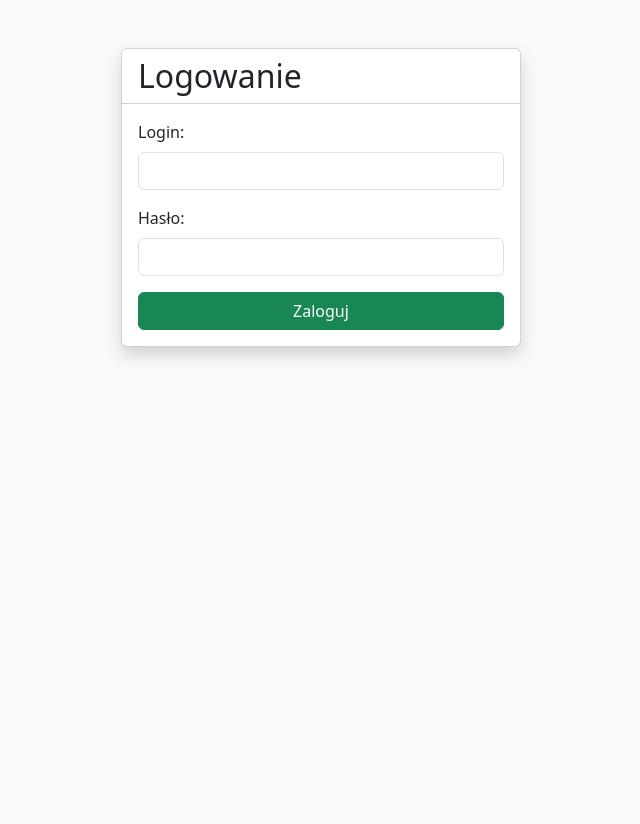
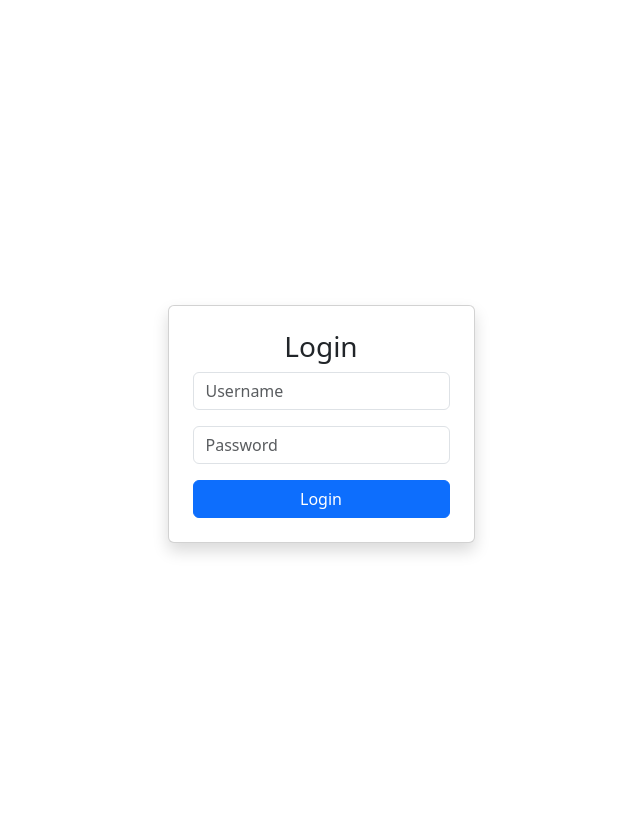
Before and after one commit to Osmobaits/Osmo, a Flask app: page /login in a window 1280 px wide. Shown: the whole page, without its empty margins (319-959 px from the left). Before the commit the page ends 358 px from the top, so only its background shows below. Run offline with Flask 3, Linux system fonts and the light colour scheme; some libraries are stand-ins or nearby versions.

Commit message:
Update index.html

```diff
--- a/templates/index.html
+++ b/templates/index.html
@@ -1,17 +1,30 @@
-<!doctype html>
-<html lang="pl">
+<!DOCTYPE html>
+<html lang="en">
 <head>
     <meta charset="UTF-8">
     <meta name="viewport" content="width=device-width, initial-scale=1.0">
-    <title>OSMO Baits Order Management</title>
+    <title>OSMO Baits Warehouse Management</title>
     <link href="https://cdn.jsdelivr.net/npm/bootstrap@5.3.0/dist/css/bootstrap.min.css" rel="stylesheet">
+    <script src="https://kit.fontawesome.com/a076d05399.js" crossorigin="anonymous"></script>
     <style>
-        .center-text {
-            text-align: center;
-            margin-top: 20px;
-            margin-bottom: 40px;
-            font-size: 2.5rem;
-            font-weight: bold;
+        .category-container {
+            margin-bottom: 30px;
+            padding: 15px;
+            border: 1px solid #ccc;
+            border-radius: 10px;
+            background-color: #f8f9fa;
+        }
+
+        @media (max-width: 767px) {
+            .btn-sm {
+                padding: 8px 12px;
+                font-size: 14px;
+                margin: 3px;
+            }
+
+            .d-flex.gap-1 {
+                gap: 5px !important;
+            }
         }
 
         .nav-container {
@@ -29,153 +42,205 @@
             display: flex;
             gap: 10px;
         }
-
-        /* Responsywność dla małych ekranów */
-        @media (max-width: 767px) {
-            .center-text {
-                font-size: 2rem;
-            }
-
-            .nav-container {
-                flex-direction: column;
-                align-items: flex-start;
-            }
-
-            .nav-buttons {
-                margin-top: 10px;
-            }
-
-            .logout-button {
-                position: static;
-                margin-top: 10px;
-            }
-
-            .card {
-                margin-bottom: 20px;
-            }
-        }
     </style>
 </head>
-<body class="bg-light">
-    <div class="container py-5">
-        {% if username %}
+<body class="container mt-4">
+
+    {% if not logged_in %}
+        <!-- Formularz logowania -->
+        <div class="d-flex justify-content-center align-items-center vh-100">
+            <div class="card p-4 shadow">
+                <h3 class="text-center">Login</h3>
+                <div class="mb-3">
+                    <input id="username" class="form-control" placeholder="Username">
+                </div>
+                <div class="mb-3">
+                    <input id="password" type="password" class="form-control" placeholder="Password">
+                </div>
+                <button class="btn btn-primary w-100" onclick="login()">Login</button>
+            </div>
+        </div>
+    {% else %}
         <!-- Nawigacja -->
         <div class="nav-container">
-                <h1 class="center-text">OSMO Baits Order Management</h1>
+            <h1 class="text-center">OSMO Baits Warehouse Management</h1>
             <div class="nav-buttons">
-                    <a href="/" class="btn btn-primary">Przejdź do Magazynu</a>
-                    <a href="{{ url_for('logout') }}" class="btn btn-danger">Wyloguj</a>
+                <a href="/index1.html" class="btn btn-primary">Przejdź do Zamówień</a>
+                <button class="btn btn-danger" onclick="logout()">Logout</button>
             </div>
         </div>
 
-            <!-- Lista klientów -->
-            <div class="card shadow mb-4">
-                <div class="card-header bg-white">
-                    <h3 class="mb-0">Lista klientów</h3>
+        <!-- Sekcja kategorii -->
+        <div class="row mt-4">
+            <div class="col-md-6">
+                <h3>Categories</h3>
+                <div class="input-group mb-3">
+                    <input id="category-name" class="form-control" placeholder="Category Name" required>
+                    <button class="btn btn-primary" onclick="addCategory()">Add</button>
                 </div>
-                <div class="card-body">
-                    <ul class="list-group">
-                        {% for client in clients %}
-                            <li class="list-group-item d-flex justify-content-between align-items-center">
-                                <div>
-                                    <a href="{{ url_for('client_details', client_id=client.id) }}" class="fw-bold">{{ client.name }}</a>
+                <ul id="category-list" class="list-group"></ul>
             </div>
-                                <div>
-                                    <form method="post" action="{{ url_for('delete_client', client_id=client.id) }}" class="d-inline" onsubmit="return confirm('Czy na pewno chcesz usunąć tego klienta?');">
-                                        <button type="submit" class="btn btn-danger btn-sm">Usuń</button>
-                                    </form>
+
+            <!-- Sekcja produktów -->
+            <div class="col-md-6">
+                <h3>Products</h3>
+                <div class="input-group mb-3">
+                    <input id="name" class="form-control" placeholder="Product Name" required>
+                    <input id="quantity" class="form-control" type="number" placeholder="Quantity" required>
+                    <select id="category-select" class="form-select"></select>
+                    <button class="btn btn-success" onclick="addWarehouseProduct()">Add</button>
                 </div>
-                            </li>
-                        {% endfor %}
-                    </ul>
+                <div id="product-list"></div>
             </div>
         </div>
-
-            <!-- Lista zamówień w trakcie realizacji -->
-            <div class="card shadow mb-4">
-                <div class="card-header bg-white">
-                    <h3 class="mb-0">Lista zamówień w trakcie realizacji</h3>
-                </div>
-                <div class="card-body">
-                    <ul class="list-group">
-                        {% for order in active_orders %}
-                            <li class="list-group-item d-flex justify-content-between align-items-center">
-                                <div>
-                                    <a href="{{ url_for('order_details', order_id=order.id) }}">
-                                        {{ order.client.name }} ({{ order.order_date.strftime('%Y-%m-%d') }})
-                                    </a>
-                                </div>
-                            </li>
-                        {% endfor %}
-                    </ul>
-                </div>
-            </div>
-
-            <!-- Formularz dodawania klienta -->
-            <div class="card shadow mb-4">
-                <div class="card-header bg-white">
-                    <h3 class="mb-0">Dodaj nowego klienta</h3>
-                </div>
-                <div class="card-body">
-                    <form method="post" action="{{ url_for('add_client') }}">
-                        <div class="mb-3">
-                            <label class="form-label">Nazwa klienta:</label>
-                            <input type="text" name="name" class="form-control" required>
-                        </div>
-                        <button type="submit" class="btn btn-success">Dodaj klienta</button>
-                    </form>
-                </div>
-            </div>
-        {% else %}
-            <!-- Formularz logowania -->
-            <div class="card shadow mx-auto" style="max-width: 400px;">
-                <div class="card-header bg-white">
-                    <h2 class="mb-0">Logowanie</h2>
-                </div>
-                <div class="card-body">
-                    <form id="loginForm">
-                        <div class="mb-3">
-                            <label class="form-label">Login:</label>
-                            <input type="text" id="username" class="form-control" required>
-                        </div>
-                        <div class="mb-3">
-                            <label class="form-label">Hasło:</label>
-                            <input type="password" id="password" class="form-control" required>
-                        </div>
-                        <button type="submit" class="btn btn-success w-100">Zaloguj</button>
-                    </form>
-                    {% if message %}
-                        <p class="text-danger mt-3">{{ message }}</p>
     {% endif %}
-                </div>
-            </div>
 
     <script>
         // Funkcja logowania
-                document.getElementById('loginForm').addEventListener('submit', function (e) {
-                    e.preventDefault();
-
+        async function login() {
             const username = document.getElementById('username').value;
             const password = document.getElementById('password').value;
 
-                    fetch('/login', {
+            const response = await fetch('/login', {
                 method: 'POST',
                 headers: { 'Content-Type': 'application/json' },
-                        body: JSON.stringify({ username, password }),
-                    })
-                    .then(response => response.json())
-                    .then(data => {
-                        if (data.redirect) {
-                            window.location.href = data.redirect;  // Przekieruj po udanym logowaniu
+                body: JSON.stringify({ username, password })
+            });
+
+            const data = await response.json();
+
+            if (response.ok) {
+                window.location.href = data.redirect;
             } else {
-                            alert("Login failed: " + data.message);  // Wyświetl błąd logowania
+                alert("Login failed: " + data.message);
             }
+        }
+
+        // Funkcja wylogowania
+        async function logout() {
+            const response = await fetch('/logout', { method: 'GET' });
+            if (response.ok) {
+                window.location.href = "/login";
+            }
+        }
+
+        // Funkcja pobierająca kategorie
+        async function fetchCategories() {
+            const response = await fetch('/categories');
+            let categories = await response.json();
+            categories.sort((a, b) => a.id - b.id);
+
+            const categorySelect = document.getElementById('category-select');
+            if (categorySelect) {
+                categorySelect.innerHTML = categories.map(c => `
+                    <option value="${c.id}">${c.name}</option>`).join('');
+            }
+
+            document.getElementById('category-list').innerHTML = categories.map(c => `
+                <li class="list-group-item d-flex justify-content-between align-items-center">
+                    <a href="#category-${c.id}" class="text-primary text-decoration-none">${c.name}</a>
+                    <div>
+                        <button class="btn btn-sm btn-warning" onclick="editCategory(${c.id}, '${encodeURIComponent(c.name)}')">
+                            <i class="fas fa-edit"></i>
+                        </button>
+                        <button class="btn btn-sm btn-danger" onclick="deleteCategory(${c.id})">
+                            <i class="fas fa-trash"></i>
+                        </button>
+                    </div>
+                </li>`).join('');
+        }
+
+        // Funkcja pobierająca produkty
+        async function fetchProducts() {
+            const response = await fetch('/products');
+            if (!response.ok) {
+                document.getElementById('product-list').innerHTML = '<p class="text-danger">Failed to load products.</p>';
+                return;
+            }
+            let productsByCategory = await response.json();
+            const sortedCategories = Object.keys(productsByCategory).sort((a, b) => {
+                const idA = productsByCategory[a][0]?.category_id || 0;
+                const idB = productsByCategory[b][0]?.category_id || 0;
+                return idA - idB;
             });
+            document.getElementById('product-list').innerHTML = sortedCategories.map(category => `
+                <div class="category-container" id="category-${productsByCategory[category][0]?.category_id}">
+                    <h4>${category}</h4>
+                    <table class="table table-bordered">
+                        <thead class="table-light">
+                            <tr>
+                                <th>Product Name</th>
+                                <th>Quantity</th>
+                                <th>Actions</th>
+                            </tr>
+                        </thead>
+                        <tbody>
+                            ${productsByCategory[category].sort((a, b) => a.name.localeCompare(b.name)).map(p => `
+                                <tr>
+                                    <td>${p.name}</td>
+                                    <td>${p.quantity}</td>
+                                    <td class="d-flex gap-1">
+                                        <button class="btn btn-sm btn-warning" onclick="editProduct(${p.id}, '${encodeURIComponent(p.name)}', ${p.quantity}, ${p.category_id})">
+                                            <i class="fas fa-edit"></i>
+                                        </button>
+                                        <button class="btn btn-sm btn-danger" onclick="deleteProduct(${p.id})">
+                                            <i class="fas fa-trash"></i>
+                                        </button>
+                                    </td>
+                                </tr>`).join('')}
+                        </tbody>
+                    </table>
+                    <a href="#category-list" class="btn btn-secondary mt-2">Back</a>
+                </div>`).join('');
+        }
+
+        // Funkcja dodająca kategorię
+        async function addCategory() {
+            const name = document.getElementById('category-name').value;
+            if (!name) return alert("Category name cannot be empty!");
+            await fetch('/category', {
+                method: 'POST',
+                headers: { 'Content-Type': 'application/json' },
+                body: JSON.stringify({ name })
+            });
+            document.getElementById('category-name').value = "";
+            fetchCategories();
+        }
+
+        // Funkcja dodająca produkt do magazynu
+        async function addWarehouseProduct() {
+            const name = document.getElementById('name').value;
+            const quantity = parseInt(document.getElementById('quantity').value);
+            const categoryId = parseInt(document.getElementById('category-select').value);
+
+            if (!name || isNaN(quantity) || isNaN(categoryId)) {
+                alert("All fields must be filled correctly!");
+                return;
+            }
+
+            const response = await fetch('/add_warehouse_product', {
+                method: 'POST',
+                headers: { 'Content-Type': 'application/json' },
+                body: JSON.stringify({ name, quantity, category_id: categoryId })
+            });
+
+            if (response.ok) {
+                document.getElementById('name').value = "";
+                document.getElementById('quantity').value = "";
+                fetchProducts();
+            } else {
+                alert("Failed to add product.");
+            }
+        }
+
+        // Inicjalizacja danych po załadowaniu strony
+        document.addEventListener("DOMContentLoaded", function () {
+            {% if logged_in %}
+                fetchCategories();
+                fetchProducts();
+            {% endif %}
         });
     </script>
-        {% endif %}
-    </div>
 
-    <script src="https://cdn.jsdelivr.net/npm/bootstrap@5.3.0/dist/js/bootstrap.bundle.min.js"></script>
 </body>
 </html>
```
Lines whose indentation alone changed are shown as unchanged.
